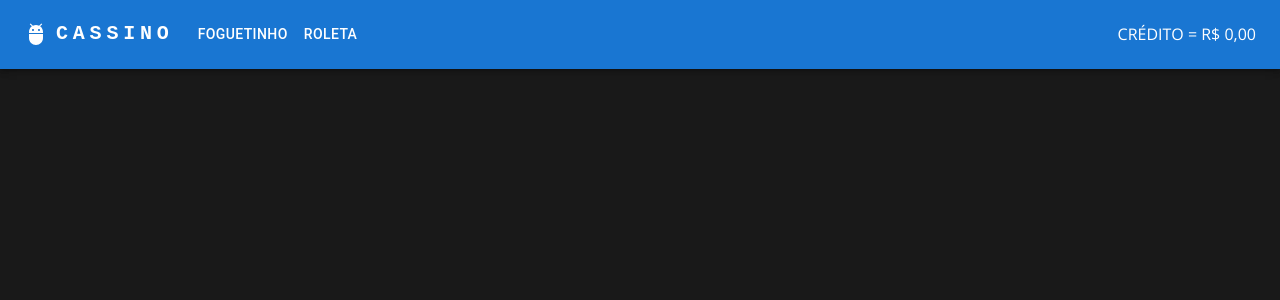
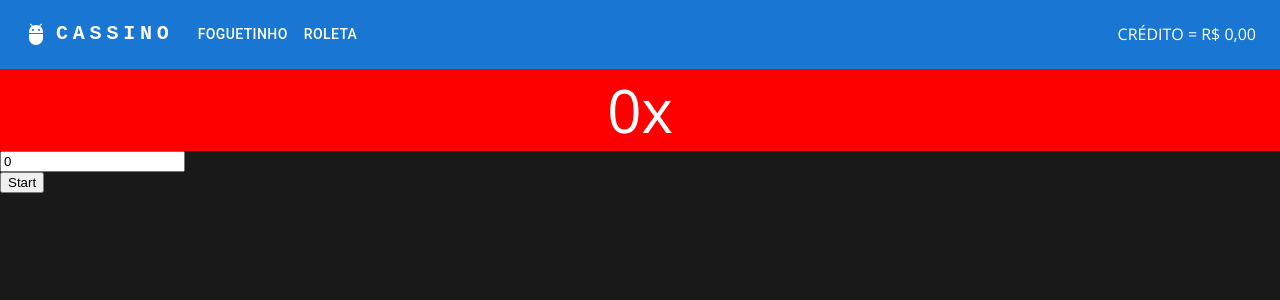
Before and after one commit to caioagralemos/Cassino-NextJS, a Next.js app: page /foguetinho in a window 1280 px wide. Shown: the top 300 px of the page. Built offline with nearby package versions, Linux system fonts and the light colour scheme.

Commit message:
Foguetinho
Implementado foguetinho do pix

```diff
--- /dev/null
+++ b/components/Foguetinho/subirFoguete.js
@@ -0,0 +1,35 @@
+const subirFoguete = (setMulti, setIsOn) => {
+  setMulti(0);
+  var numeros = [];
+  numeros[0] = Math.random() * 6;
+  numeros[1] = Math.random() * 3;
+  numeros[2] = Math.random() * 1;
+  var index = Math.floor(Math.random() * numeros.length);
+  var random = numeros[index];
+
+  console.log(numeros);
+
+  // Definindo a variável do temporizador
+  let temporizador = 0;
+
+  // Função para atualizar o contador a cada 100 milissegundos (0,1 segundos)
+  function atualizarContador() {
+    temporizador += 0.1;
+
+    // Exibe o tempo convertido em dezenas de segundos
+    setMulti(temporizador.toFixed(1));
+
+    if (temporizador >= random) {
+      clearInterval(intervalId); // Para o contador quando atingir o tempo máximo
+      setIsOn(false)
+    }
+  }
+
+  const intervalId = setInterval(atualizarContador, 300);
+
+  return () => {
+    clearInterval(intervalId); // Limpa o intervalo quando o componente é desmontado
+  };
+};
+
+export default subirFoguete;
--- a/package.json
+++ b/package.json
@@ -14,6 +14,7 @@
     "@mui/icons-material": "^5.11.16",
     "@mui/material": "^5.13.5",
     "autoprefixer": "10.4.14",
+    "bootstrap": "^5.3.0",
     "js-cookie": "^3.0.5",
     "next": "13.4.7",
     "postcss": "8.4.24",
--- a/src/pages/foguetinho.js
+++ b/src/pages/foguetinho.js
@@ -1,3 +1,72 @@
-export default function Foguetinho(params) {
+import { useState } from "react";
+import subirFoguete from "../../components/Foguetinho/subirFoguete";
+import classes from "./foguetinho.module.css";
+import { TextField } from "@mui/material";
 
-};
+export default function Foguetinho({ money, setMoney }) {
+  const [multi, setMulti] = useState(0);
+  const [isOn, setIsOn] = useState(false);
+  const [form, setForm] = useState(0);
+  const [bet, setBet] = useState(0);
+  const [prizeMoney, setPrizeMoney] = useState(0);
+
+  const voando = (
+    <div className={classes.gif}>
+      <img src="https://i.gifer.com/D4e.gif" />
+    </div>
+  );
+
+  const crashou = (
+    <div className={classes.gif}>
+      <img src="https://media.tenor.com/3SBqhErIPE8AAAAd/rocket-crash-explosion.gif" />
+    </div>
+  );
+
+  async function handleChange(evt) {
+    var bet = evt.target.value;
+    setForm(parseFloat(bet));
+  }
+
+  async function startBet() {
+    setIsOn(true);
+    await setBet(parseFloat(form));
+    setMoney(money - form);
+    setForm(0);
+    await subirFoguete(setMulti, setIsOn);
+  }
+
+  function stopBet() {
+    setIsOn(false);
+    var multiplicador = multi;
+    setPrizeMoney(bet * parseFloat(multiplicador));
+    setMoney(money + bet * parseFloat(multiplicador));
+  }
+
+  return (
+    <div>
+      <div
+        className={isOn ? classes.multiplicador : classes.multiplicadorParado}
+      >
+        {multi}x
+      </div>
+
+      <input
+        className={classes.input}
+        type="number"
+        value={form}
+        min={0}
+        onChange={handleChange}
+      />
+
+      {isOn ? (
+        <button className={classes.stop} onClick={stopBet}>
+          Stop
+        </button>
+      ) : (
+        <button className={classes.start} disabled={isOn} onClick={startBet}>
+          Start
+        </button>
+      )}
+    </div>
+  );
+}
--- /dev/null
+++ b/src/pages/foguetinho.module.css
@@ -0,0 +1,33 @@
+.multiplicador{
+    font-size: 60px;
+    display: flex;
+    align-items: center;
+    justify-content: center;
+    background-color: blue;
+}
+
+.multiplicadorParado{
+    font-size: 60px;
+    display: flex;
+    align-items: center;
+    justify-content: center;
+    background-color: red;
+}
+
+.input {
+    display: flex;
+    align-items: center;
+    justify-content: center;
+}
+
+.stop {
+    display: flex;
+    align-items: center;
+    justify-content: center;
+}
+
+.start {
+    display: flex;
+    align-items: center;
+    justify-content: center;
+}
```
Also changed, not shown: 1 other file (tests, documents, lock files or other folders).
